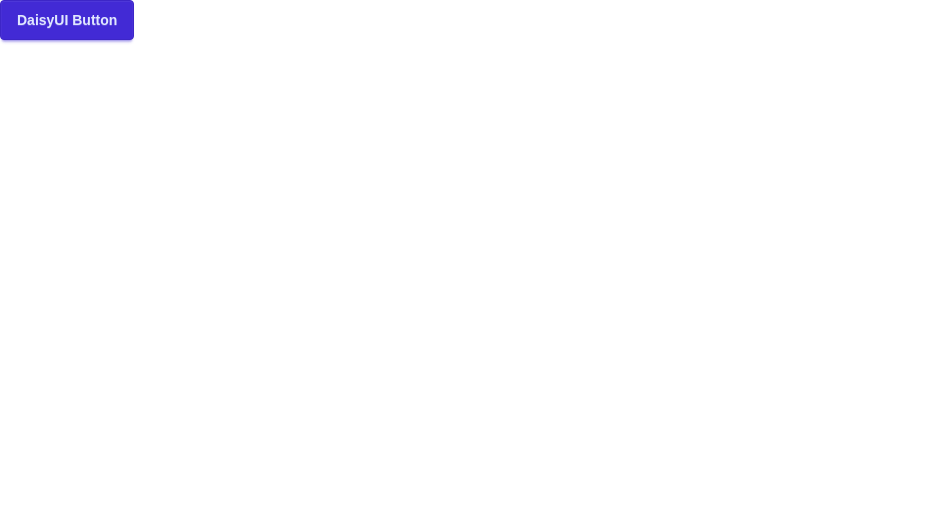
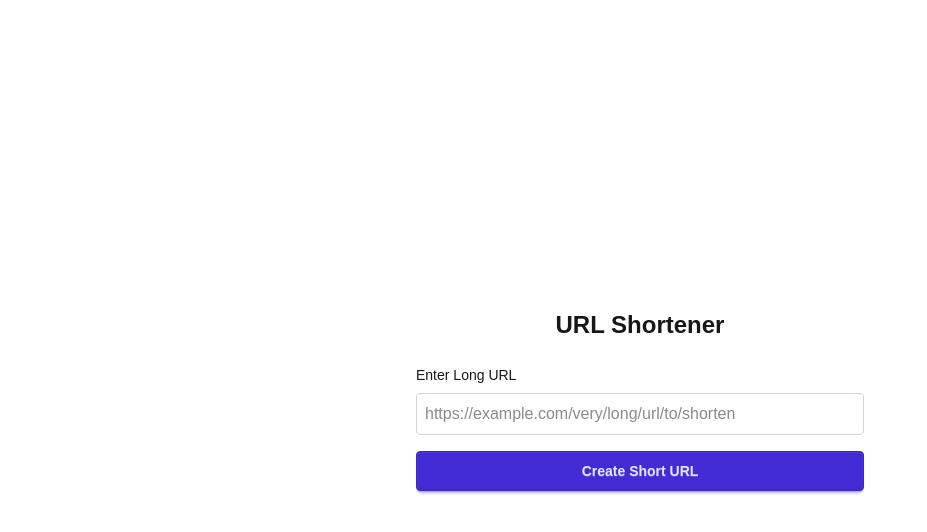
Before and after one commit to GeorgeTownley/URLShortener, a Next.js app: page / in a window 1280 px wide. Shown: the top 532 px of the page, without its empty margins (0-927 px from the left). Built offline with nearby package versions, Linux system fonts and the light colour scheme.

Commit message:
update key value storage to accept long URL

```diff
--- a/src/app/actions.ts
+++ b/src/app/actions.ts
@@ -1,12 +1,15 @@
 "use server";
 
 import { redis } from "../lib/redis";
+import { nanoid } from "nanoid";
 
-export async function createTestKey() {
-  const timestamp = Date.now();
-  const key = `test:${timestamp}`;
+export async function createShortUrl(longUrl: string) {
+  const id = nanoid(8);
+  const key = `url:${id}`;
 
-  await redis.set(key, "This is a test value", { ex: 100 });
+  await redis.set(key, longUrl, { ex: 86400 }); // 86400 seconds = 24 hours
 
-  return { key };
+  console.log(`Server: Stored ${longUrl} with key ${key}`);
+
+  return { key, id };
 }
--- a/src/app/page.tsx
+++ b/src/app/page.tsx
@@ -1,25 +1,68 @@
 "use client";
 
-import { useState } from "react";
-import { createTestKey } from "./actions";
+import { useState, FormEvent } from "react";
+import { createShortUrl } from "./actions";
 
 export default function Home() {
+  const [longUrl, setLongUrl] = useState("");
   const [message, setMessage] = useState("");
+  const [isLoading, setIsLoading] = useState(false);
 
-  const handleClick = async () => {
+  const handleSubmit = async (e: FormEvent<HTMLFormElement>) => {
+    e.preventDefault();
+
+    if (!longUrl.trim()) {
+      setMessage("Please enter a URL");
+      return;
+    }
+
     try {
-      const { key } = await createTestKey();
-      setMessage(`Created key: ${key} (expires in 100s)`);
-      console.log(message);
+      setIsLoading(true);
+      const { key } = await createShortUrl(longUrl);
+      setMessage(`Created short URL with key: ${key} (expires in 24h)`);
+      console.log(`Stored long URL: ${longUrl} with key: ${key}`);
     } catch (error) {
       console.error("Error:", error);
-      setMessage("Error creating test key");
+      setMessage("Error creating short URL");
+    } finally {
+      setIsLoading(false);
     }
   };
 
   return (
-    <button className="btn btn-primary" onClick={handleClick}>
-      DaisyUI Button
-    </button>
+    <div className="flex flex-col items-center justify-center min-h-screen p-4">
+      <h1 className="text-2xl font-bold mb-6">URL Shortener</h1>
+
+      <form onSubmit={handleSubmit} className="w-full max-w-md">
+        <div className="mb-4">
+          <label htmlFor="longUrl" className="block text-sm font-medium mb-2">
+            Enter Long URL
+          </label>
+          <input
+            type="url"
+            id="longUrl"
+            value={longUrl}
+            onChange={(e) => setLongUrl(e.target.value)}
+            placeholder="https://example.com/very/long/url/to/shorten"
+            className="w-full p-2 border border-gray-300 rounded focus:ring-blue-500 focus:border-blue-500"
+            required
+          />
+        </div>
+
+        <button
+          type="submit"
+          className="btn btn-primary w-full"
+          disabled={isLoading}
+        >
+          {isLoading ? "Creating..." : "Create Short URL"}
+        </button>
+      </form>
+
+      {message && (
+        <div className="mt-4 p-3 bg-green-100 text-green-800 rounded-md w-full max-w-md">
+          {message}
+        </div>
+      )}
+    </div>
   );
 }
```
